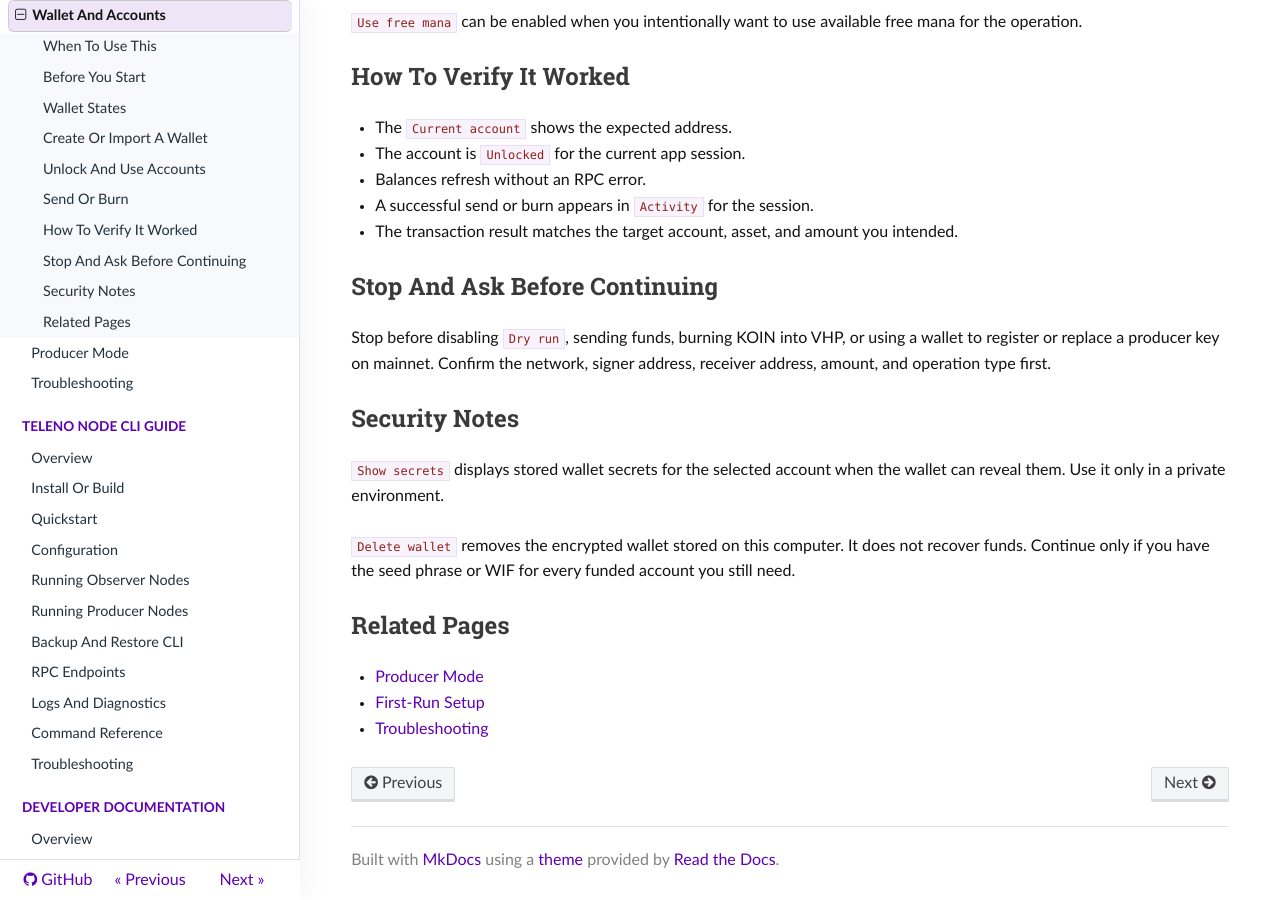
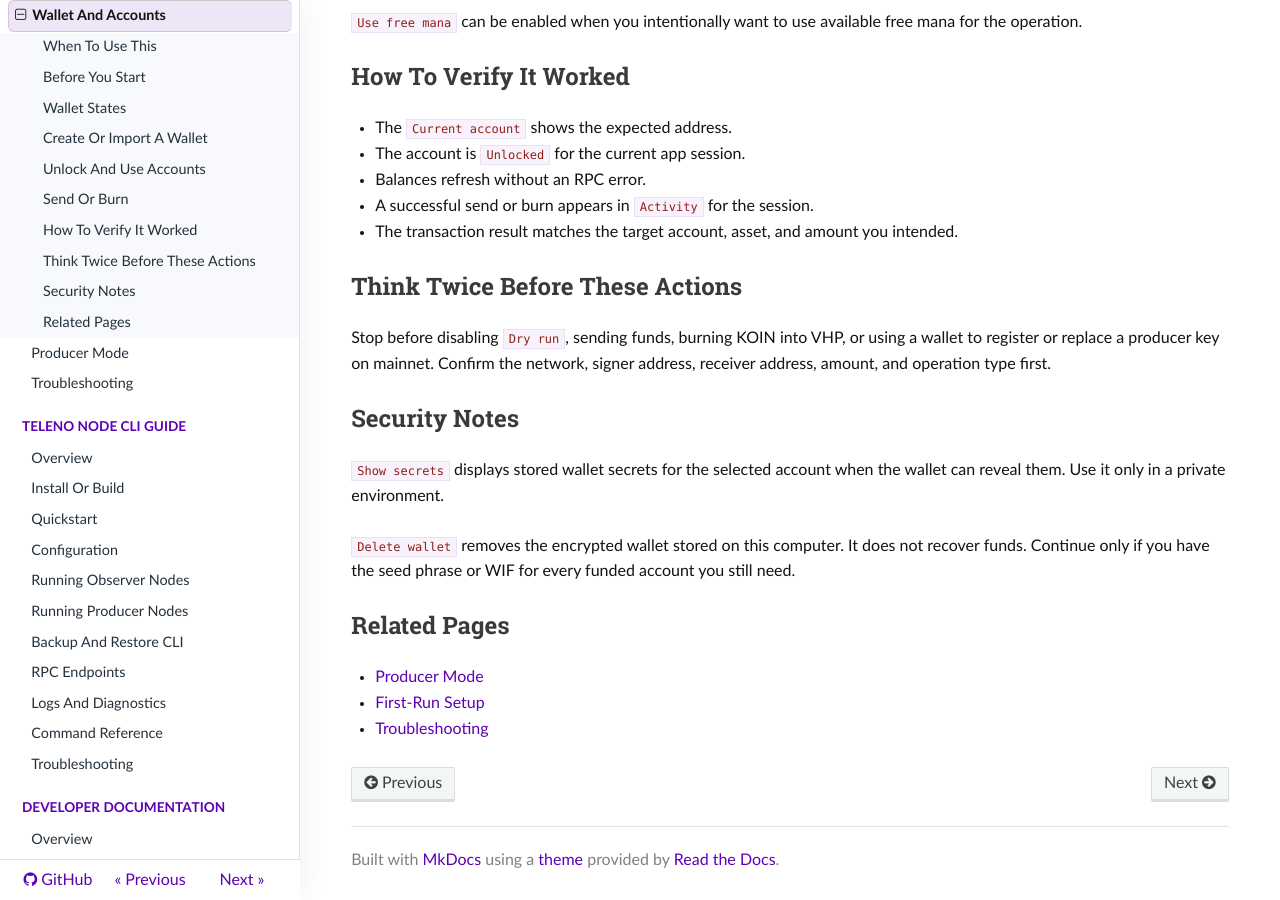
Before and after one commit to koinos/koinos-one, an MkDocs documentation site: the page built from docs/manual/koinos-one/wallet-and-accounts.md, in a window 1280 px wide and 900 px high, scrolled down 1791 px. Built offline with MkDocs 1.6.1, drawn with Linux system fonts in a browser that asks for light colours; nearby versions of some CDN libraries.

Commit message:
docs/manual: review koinos-one/wallet-and-accounts.md
Page verified accurate: all quoted wallet labels (Import with WIF,
Import with seed, Create, Unlock, Current account, Receive, Activity,
Dry run, Use free mana, Burn KOIN into VHP, Show secrets, Delete
wallet) match src/i18n.ts. Only change: retitled the 'Stop And Ask
Before Continuing' heading to user-directed wording.

```diff
--- a/docs/manual/koinos-one/wallet-and-accounts.md
+++ b/docs/manual/koinos-one/wallet-and-accounts.md
@@ -78,7 +78,7 @@ mana for the operation.
 - The transaction result matches the target account, asset, and amount you
   intended.
 
-## Stop And Ask Before Continuing
+## Think Twice Before These Actions
 
 Stop before disabling `Dry run`, sending funds, burning KOIN into VHP, or using
 a wallet to register or replace a producer key on mainnet. Confirm the network,
```
Also changed, not shown: docs/manual/.review-progress.md (+1 -1 lines).
